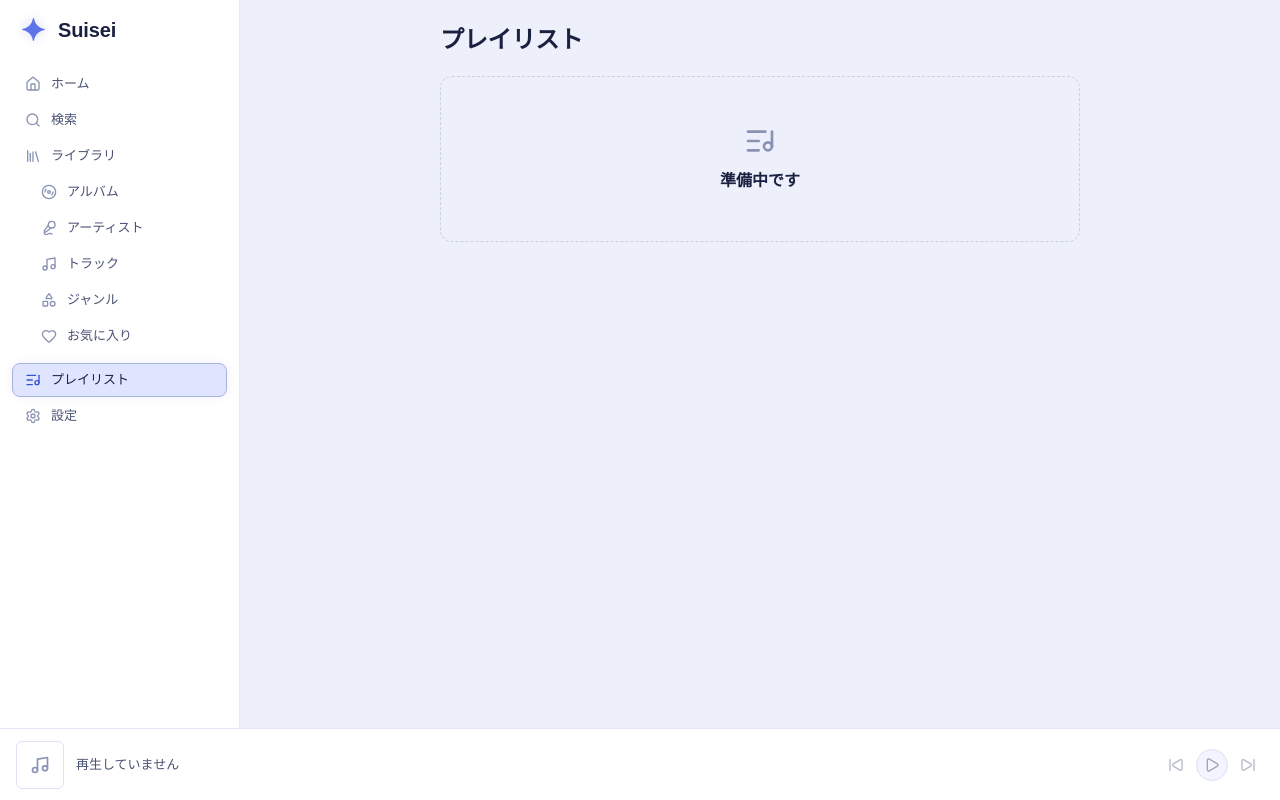
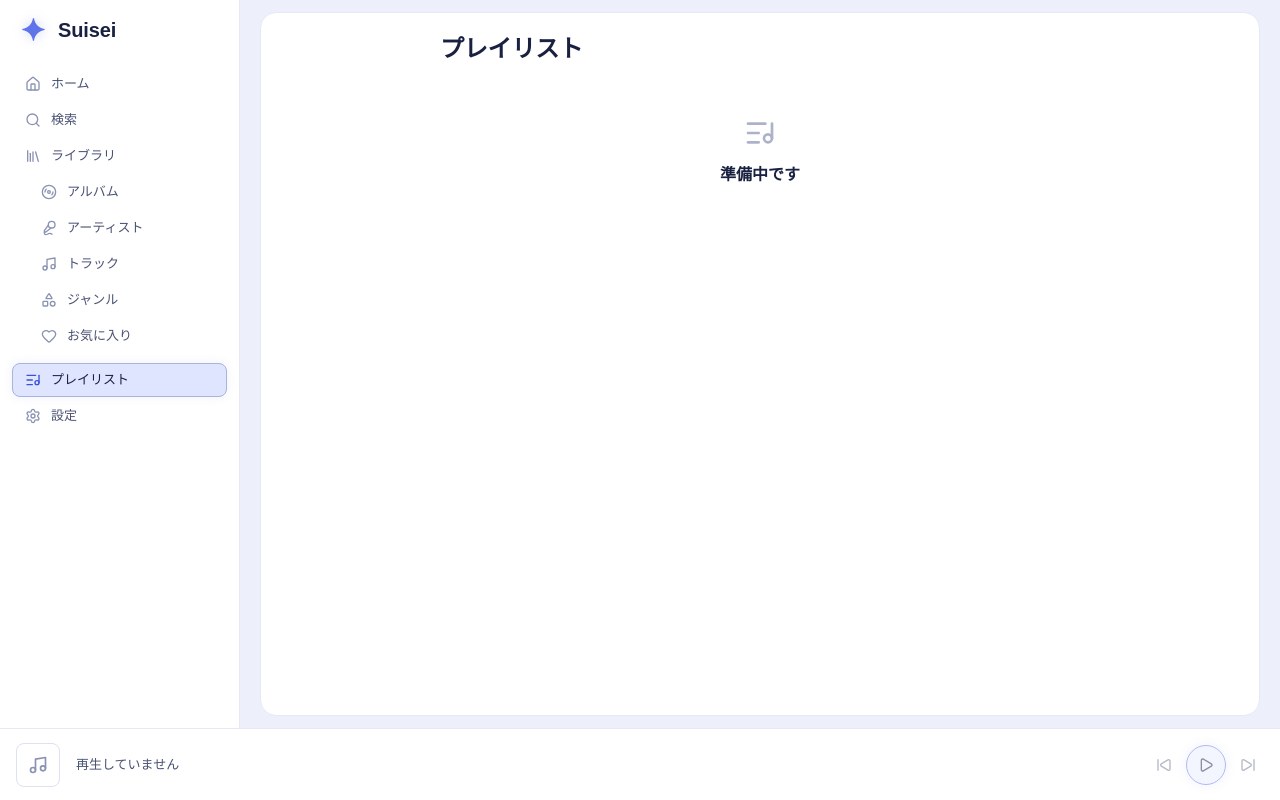
Before and after one commit to inaba-garnet/Suisei, a Nuxt app in the folder web/: page /playlists in a window 1280 px wide. Built offline with nearby package versions, Linux system fonts and the light colour scheme; a web font is replaced by a local one.

Commit message:
feat(web): 内容をパネル一枚に収め、一覧や再生バーをデザイン案の見た目に揃える
一覧は枠と角丸を外して区切り線の行にし、再生バー、ログイン、選択の部品もデザイン案の値に合わせた

```diff
--- a/web/app/components/EmptyState.vue
+++ b/web/app/components/EmptyState.vue
@@ -5,12 +5,12 @@ defineProps<{ icon: Component, title: string, description?: string }>()
 </script>
 
 <template>
-  <div class="flex flex-col items-center gap-3 rounded-lg border border-dashed border-border-default px-6 py-12 text-center">
-    <component :is="icon" class="size-8 text-fg-subtle" />
+  <div class="flex flex-col items-center gap-1.5 px-6 py-8 text-center">
+    <component :is="icon" class="mb-2 size-8 text-fg-subtle opacity-70" />
     <p class="text-h3 font-semibold">
       {{ title }}
     </p>
-    <p v-if="description" class="max-w-sm text-body text-fg-subtle">
+    <p v-if="description" class="max-w-xs text-body-sm text-fg-subtle">
       {{ description }}
     </p>
   </div>
--- a/web/app/components/PlayerBar.vue
+++ b/web/app/components/PlayerBar.vue
@@ -8,10 +8,10 @@ import { Music, Play, SkipBack, SkipForward } from 'lucide-vue-next'
     再生を入れるまでは、何も再生していない状態だけを出す。
   -->
   <div
-    class="mx-2 mb-2 flex items-center gap-3 rounded-lg border border-border-subtle bg-surface-2 p-2 shadow-elevation-2 md:m-0 md:h-full md:rounded-none md:border-0 md:bg-transparent md:px-4 md:py-0 md:shadow-none"
+    class="mx-2 mb-2 flex items-center gap-3 rounded-lg border border-border-subtle bg-surface-1 px-3 py-2 md:m-0 md:h-full md:gap-4 md:rounded-none md:border-0 md:bg-transparent md:p-0"
     data-testid="player-bar"
   >
-    <div class="flex size-10 shrink-0 items-center justify-center rounded-sm border border-border-subtle bg-surface-3 text-fg-subtle md:size-12">
+    <div class="flex size-11 shrink-0 items-center justify-center rounded-md border border-border-subtle bg-surface-3 text-fg-subtle">
       <Music class="size-5" />
     </div>
     <div class="min-w-0 flex-1">
@@ -19,13 +19,18 @@ import { Music, Play, SkipBack, SkipForward } from 'lucide-vue-next'
         再生していません
       </p>
     </div>
-    <div class="flex items-center gap-1">
+    <div class="flex items-center gap-1.5">
       <Button variant="ghost" size="icon" class="hidden md:inline-flex" disabled aria-label="前の曲">
         <SkipBack class="size-4" />
       </Button>
-      <Button variant="default" size="icon" class="rounded-full" disabled aria-label="再生">
+      <button
+        type="button"
+        class="flex size-10 items-center justify-center rounded-full border border-accent-base bg-accent-subtle text-fg shadow-[0_0_12px_var(--glow-medium)] transition-shadow hover:shadow-[0_0_18px_var(--glow-high)] disabled:pointer-events-none disabled:opacity-50"
+        disabled
+        aria-label="再生"
+      >
         <Play class="size-4" />
-      </Button>
+      </button>
       <Button variant="ghost" size="icon" class="hidden md:inline-flex" disabled aria-label="次の曲">
         <SkipForward class="size-4" />
       </Button>
--- a/web/app/components/SegmentedControl.vue
+++ b/web/app/components/SegmentedControl.vue
@@ -18,7 +18,7 @@ const model = defineModel<T>({ required: true })
       type="button"
       role="radio"
       :aria-checked="model === option.value"
-      class="inline-flex h-8 items-center gap-1.5 rounded-sm border border-transparent px-3 text-body text-fg-muted transition-all hover:text-fg aria-checked:border-border-strong aria-checked:bg-accent-soft aria-checked:text-fg"
+      class="inline-flex h-7 items-center gap-1.5 rounded-sm border border-transparent px-3 text-body-sm font-medium text-fg-subtle transition-all hover:text-fg-muted aria-checked:border-border-strong aria-checked:bg-accent-soft aria-checked:text-fg aria-checked:shadow-[0_0_8px_var(--glow-low)]"
       @click="model = option.value"
     >
       <component :is="option.icon" v-if="option.icon" class="size-3.5" />
--- a/web/app/layouts/default.vue
+++ b/web/app/layouts/default.vue
@@ -11,14 +11,18 @@ const { align } = useContentAlign()
     <aside class="hidden border-r border-divider bg-surface-1 md:block">
       <AppSidebar />
     </aside>
-    <main class="min-h-0 flex-1 overflow-y-auto">
-      <div class="px-4 pt-[calc(env(safe-area-inset-top)+16px)] pb-6 md:px-8 md:pt-6">
+    <!--
+      PC は内容を一枚のパネルに収め、中の一覧は枠を持たない行にする（docs/web.md）。
+      スマホはパネルを画面いっぱいに広げ、角丸と外側の余白を付けない。
+    -->
+    <main class="min-h-0 flex-1 md:py-3 md:pr-5 md:pl-5">
+      <div class="h-full overflow-y-auto px-4 pt-[calc(env(safe-area-inset-top)+16px)] pb-6 md:rounded-xl md:border md:border-divider md:bg-surface-1 md:p-5">
         <div class="max-w-[640px]" :class="{ 'mx-auto': align === 'center' }" data-testid="content">
           <slot />
         </div>
       </div>
     </main>
-    <div class="shrink-0 md:col-span-2 md:border-t md:border-divider md:bg-surface-1">
+    <div class="shrink-0 md:col-span-2 md:border-t md:border-divider md:bg-surface-1 md:px-4 md:py-2.5">
       <PlayerBar />
     </div>
     <AppTabBar class="md:hidden" />
--- a/web/app/pages/library/index.vue
+++ b/web/app/pages/library/index.vue
@@ -8,9 +8,9 @@ useHead({ title: 'ライブラリ' })
 <template>
   <div>
     <PageHeader title="ライブラリ" />
-    <ul class="overflow-hidden rounded-lg border border-border-subtle bg-surface-1">
-      <li v-for="item in libraryNav" :key="item.to" class="border-b border-divider last:border-b-0">
-        <NuxtLink :to="item.to" class="flex h-14 items-center gap-3 px-4 transition-colors hover:bg-surface-2">
+    <ul>
+      <li v-for="item in libraryNav" :key="item.to" class="border-b border-divider">
+        <NuxtLink :to="item.to" class="flex h-12 items-center gap-3 px-3 transition-colors hover:bg-surface-2">
           <component :is="item.icon" class="size-5 text-accent-base" />
           <span class="flex-1 text-body-lg">{{ item.label }}</span>
           <ChevronRight class="size-4 text-fg-subtle" />
--- a/web/app/pages/login.vue
+++ b/web/app/pages/login.vue
@@ -36,7 +36,7 @@ async function onSubmit() {
         <AppLogo :size="36" />
       </div>
       <form
-        class="flex flex-col gap-5 rounded-xl border border-border-subtle bg-surface-1 p-6 shadow-elevation-2"
+        class="flex flex-col gap-5 rounded-lg border border-border-default bg-surface-3 p-5 shadow-elevation-4"
         @submit.prevent="onSubmit"
       >
         <div class="flex flex-col gap-2">
--- a/web/app/pages/settings.vue
+++ b/web/app/pages/settings.vue
@@ -63,7 +63,7 @@ async function onLogout() {
       <h2 class="text-h3 font-semibold">
         アカウント
       </h2>
-      <div class="flex items-center gap-4 rounded-lg border border-border-subtle bg-surface-1 p-4">
+      <div class="flex items-center gap-3 border-y border-divider px-3 py-3">
         <span class="flex size-9 items-center justify-center rounded-full border border-border-strong bg-accent-soft text-body font-medium">
           {{ user?.charAt(0).toUpperCase() }}
         </span>
```
